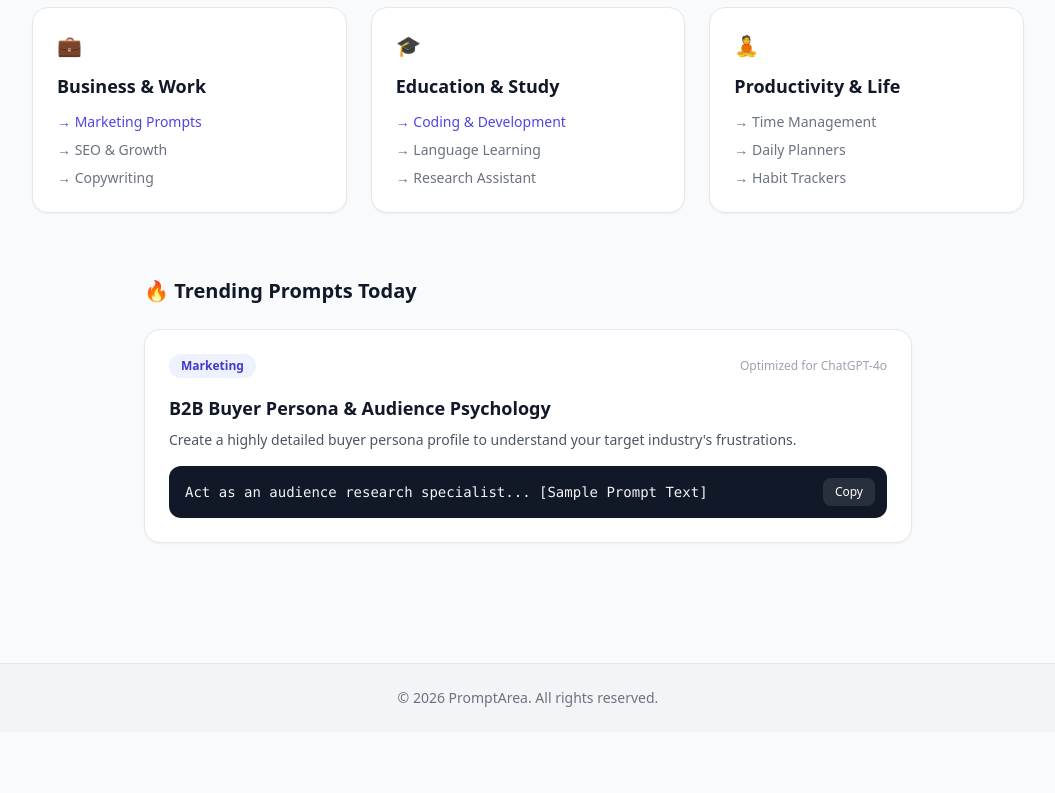
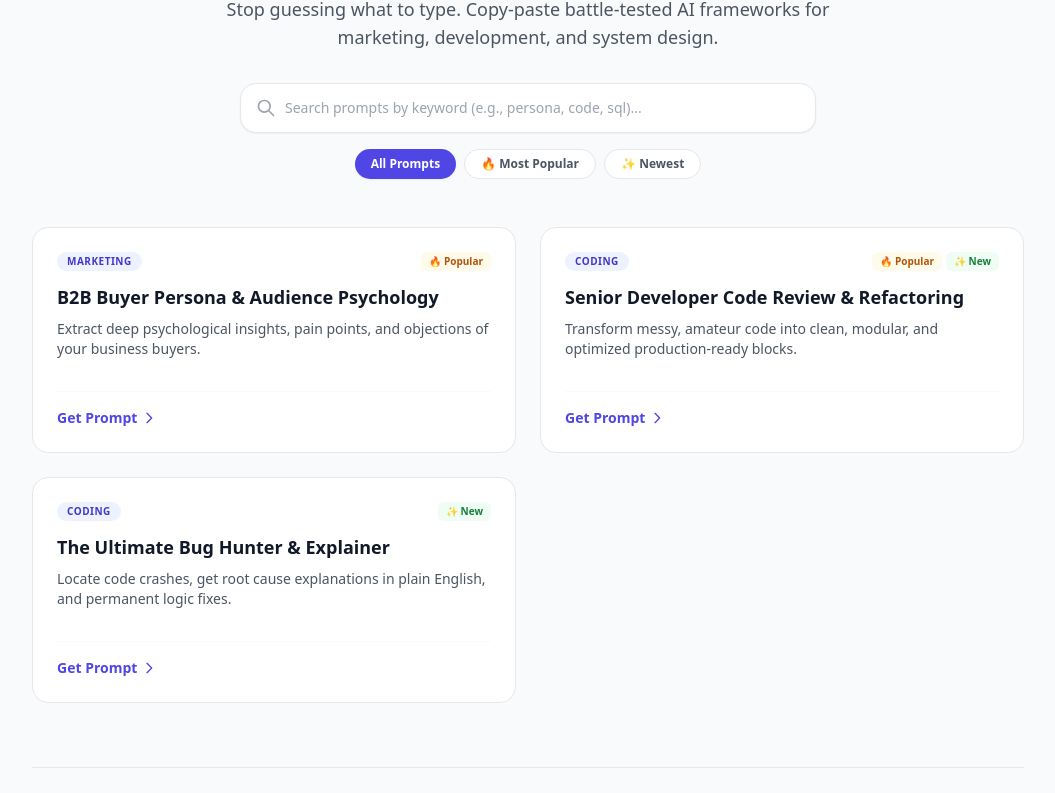
Before and after one commit to ozcanzeynep/promptarea, a plain HTML site: page index.html in a window 1280 px wide. Shown: the part 246-1039 px from the top of the page, without its empty margins (112-1167 px from the left). Before the commit the page ends 978 px from the top, so only its background shows below. Drawn offline with nearby package versions, Linux system fonts and the light colour scheme.

Commit message:
Add files via upload

```diff
--- a/index.html
+++ b/index.html
@@ -3,15 +3,16 @@
 <head>
     <meta charset="UTF-8">
     <meta name="viewport" content="width=device-width, initial-scale=1.0">
-    <title>PromptArea | Advanced AI Prompt Directory</title>
+    <title>PromptArea | Premium AI Prompts Marketplace</title>
+    <meta name="description" content="Discover advanced, copy-paste ready AI prompts for ChatGPT, Claude, and Midjourney to automate your business and coding workflows.">
     <script src="https://cdn.tailwindcss.com"></script>
 </head>
-<body class="bg-gray-50 text-gray-900 font-sans">
+<body class="bg-gray-50 text-gray-900 font-sans antialiased">
 
     <!-- Header -->
-    <header class="bg-white shadow-sm border-b border-gray-100">
-        <div class="max-w-5xl mx-auto px-4 py-5 flex justify-between items-center">
-            <h1 class="text-2xl font-bold text-indigo-600 tracking-tight">PromptArea<span class="text-gray-500 text-sm font-normal">.net</span></h1>
+    <header class="bg-white shadow-sm border-b border-gray-100 sticky top-0 z-50">
+        <div class="max-w-5xl mx-auto px-4 py-4 flex justify-between items-center">
+            <a href="index.html" class="text-2xl font-bold text-indigo-600 tracking-tight">PromptArea</a>
             <nav class="space-x-4 text-sm font-medium text-gray-600">
                 <a href="index.html" class="text-indigo-600">Home</a>
                 <a href="https://pinterest.com" target="_blank" class="hover:text-indigo-600">Pinterest</a>
@@ -19,91 +20,189 @@
         </div>
     </header>
 
-    <main class="max-w-5xl mx-auto px-4 py-12">
-        <!-- Giriş Spotu -->
-        <div class="text-center mb-12">
-            <h2 class="text-4xl font-extrabold text-gray-900 mb-4">Explore Professional AI Prompts</h2>
-            <p class="text-lg text-gray-600">Select a category to find curated, advanced prompts for your specific needs.</p>
+    <!-- Hero Section & Dynamic Search Engine -->
+    <section class="max-w-4xl mx-auto px-4 pt-16 pb-12 text-center">
+        <h1 class="text-4xl sm:text-5xl font-extrabold text-gray-900 tracking-tight">
+            Curated <span class="text-indigo-600">Advanced AI Prompts</span> <br class="hidden sm:inline">for Elite Professionals.
+        </h1>
+        <p class="text-lg text-gray-600 mt-4 max-w-2xl mx-auto">
+            Stop guessing what to type. Copy-paste battle-tested AI frameworks for marketing, development, and system design.
+        </p>
+
+        <!-- Dynamic Search Box -->
+        <div class="mt-8 max-w-xl mx-auto relative">
+            <div class="absolute inset-y-0 left-0 pl-4 flex items-center pointer-events-none">
+                <svg class="h-5 w-5 text-gray-400" fill="none" viewBox="0 0 24 24" stroke="currentColor">
+                    <path stroke-linecap="round" stroke-linejoin="round" stroke-width="2" d="M21 21l-6-6m2-5a7 7 0 11-14 0 7 7 0 0114 0z"/>
+                </svg>
+            </div>
+            <input type="text" id="searchInput" oninput="searchPrompts()" placeholder="Search prompts by keyword (e.g., persona, code, sql)..."
+                   class="w-full pl-11 pr-4 py-3.5 bg-white border border-gray-200 rounded-2xl shadow-sm focus:outline-none focus:ring-2 focus:ring-indigo-500 focus:border-indigo-500 text-sm transition-all">
         </div>
 
-        <!-- ================= KATEGORİ ALANLARI BAŞLANGICI ================= -->
-        <div class="grid grid-cols-1 md:grid-cols-3 gap-6 mb-16">
+        <!-- Filter Buttons (Filtreleme Altyapısı) -->
+        <div class="mt-4 flex flex-wrap justify-center gap-2">
+            <button onclick="filterType('all')" id="btn-all" class="px-4 py-1.5 bg-indigo-600 text-white text-xs font-semibold rounded-full shadow-sm transition-all">All Prompts</button>
+            <button onclick="filterType('popular')" id="btn-popular" class="px-4 py-1.5 bg-white text-gray-600 border border-gray-200 text-xs font-semibold rounded-full hover:bg-gray-50 transition-all">🔥 Most Popular</button>
+            <button onclick="filterType('new')" id="btn-new" class="px-4 py-1.5 bg-white text-gray-600 border border-gray-200 text-xs font-semibold rounded-full hover:bg-gray-50 transition-all">✨ Newest</button>
+        </div>
+    </section>
 
-            <!-- 1. ALAN: BUSINESS & WORK -->
-            <div class="bg-white p-6 rounded-2xl shadow-sm border border-gray-200">
-                <div class="text-xl mb-3">💼</div>
-                <h3 class="text-lg font-bold text-gray-900 mb-3">Business & Work</h3>
-                <div class="space-y-2 flex flex-col">
-                    <a href="marketing.html" class="text-sm text-indigo-600 hover:underline">→ Marketing Prompts</a>
-                    <a href="#" class="text-sm text-gray-500 hover:underline">→ SEO & Growth</a>
-                    <a href="#" class="text-sm text-gray-500 hover:underline">→ Copywriting</a>
-                </div>
-            </div>
+    <!-- Core Grid Area (Arama Sonuçlarının Canlı Listeleyeceği Yer) -->
+    <main class="max-w-5xl mx-auto px-4 pb-24">
 
-            <!-- 2. ALAN: EDUCATION -->
-            <div class="bg-white p-6 rounded-2xl shadow-sm border border-gray-200">
-                <div class="text-xl mb-3">🎓</div>
-                <h3 class="text-lg font-bold text-gray-900 mb-3">Education & Study</h3>
-                <div class="space-y-2 flex flex-col">
-                    <a href="coding.html" class="text-sm text-indigo-600 hover:underline">→ Coding & Development</a>
-                    <a href="#" class="text-sm text-gray-500 hover:underline">→ Language Learning</a>
-                    <a href="#" class="text-sm text-gray-500 hover:underline">→ Research Assistant</a>
-                </div>
-            </div>
+        <!-- Search Status / No Results Container -->
+        <div id="noResults" class="hidden text-center py-12 text-gray-500 text-sm font-medium">
+            No prompts found matching your keywords. Try searching for something else!
+        </div>
 
-            <!-- 3. ALAN: PERSONAL & PRODUCTIVITY -->
-            <div class="bg-white p-6 rounded-2xl shadow-sm border border-gray-200">
-                <div class="text-xl mb-3">🧘</div>
-                <h3 class="text-lg font-bold text-gray-900 mb-3">Productivity & Life</h3>
-                <div class="space-y-2 flex flex-col">
-                    <a href="#" class="text-sm text-gray-500 hover:underline">→ Time Management</a>
-                    <a href="#" class="text-sm text-gray-500 hover:underline">→ Daily Planners</a>
-                    <a href="#" class="text-sm text-gray-500 hover:underline">→ Habit Trackers</a>
-                </div>
-            </div>
+        <!-- DYNAMIC PROMPTS CONTAINER -->
+        <div id="promptsGrid" class="grid grid-cols-1 md:grid-cols-2 gap-6">
+            <!-- JavaScript buranın içini otomatik, saniyede dolduracak! -->
+        </div>
 
-        </div>
-        <!-- ================= KATEGORİ ALANLARI BİTİŞİ ================= -->
+        <hr class="my-16 border-gray-200">
 
-
-        <!-- TRENDING PROMPTS (ANA SAYFADAKİ ÖRNEKLER) -->
-        <div class="max-w-3xl mx-auto">
-            <h3 class="text-xl font-bold text-gray-900 mb-6 flex items-center gap-2">🔥 Trending Prompts Today</h3>
-
-            <!-- Örnek Kart -->
-            <div class="bg-white rounded-2xl shadow-sm border border-gray-200 p-6 mb-6">
-                <div class="flex items-center justify-between mb-4">
-                    <span class="bg-indigo-50 text-indigo-700 text-xs font-semibold px-3 py-1 rounded-full">Marketing</span>
-                    <span class="text-xs text-gray-400">Optimized for ChatGPT-4o</span>
-                </div>
-                <h4 class="text-lg font-bold text-gray-900 mb-2">B2B Buyer Persona & Audience Psychology</h4>
-                <p class="text-sm text-gray-600 mb-4">Create a highly detailed buyer persona profile to understand your target industry's frustrations.</p>
-                <div class="bg-gray-900 rounded-xl p-4 relative">
-                    <pre class="text-gray-100 text-sm whitespace-pre-wrap font-mono overflow-x-auto pr-16" id="prompt-1">Act as an audience research specialist... [Sample Prompt Text]</pre>
-                    <button onclick="copyPrompt('prompt-1', this)" class="absolute top-3 right-3 bg-white/10 hover:bg-white/20 text-white text-xs font-medium px-3 py-1.5 rounded-lg transition-all">Copy</button>
+        <!-- Static Categories Links (For SEO Structure) -->
+        <div>
+            <h3 class="text-xs font-bold text-gray-400 uppercase tracking-widest mb-4">Browse Categories Directly</h3>
+            <div class="grid grid-cols-1 sm:grid-cols-3 gap-4">
+                <a href="marketing.html" class="p-4 bg-white border border-gray-200 rounded-xl hover:border-indigo-500 transition-all shadow-xs block">
+                    <span class="text-sm font-bold text-gray-900 block">📢 Digital Marketing</span>
+                    <span class="text-xs text-gray-500">Personas, copywriting, hooks.</span>
+                </a>
+                <a href="coding.html" class="p-4 bg-white border border-gray-200 rounded-xl hover:border-indigo-500 transition-all shadow-xs block">
+                    <span class="text-sm font-bold text-gray-900 block">💻 Coding & Development</span>
+                    <span class="text-xs text-gray-500">Refactoring, SQL, Regex, APIs.</span>
+                </a>
+                <div class="p-4 bg-gray-100 border border-gray-200 rounded-xl opacity-60 block cursor-not-allowed">
+                    <span class="text-sm font-bold text-gray-400 block">🎓 Education & Study</span>
+                    <span class="text-xs text-gray-400">Coming soon...</span>
                 </div>
             </div>
         </div>
-
     </main>
 
-    <footer class="bg-gray-100 border-t border-gray-200 py-6 text-center text-sm text-gray-500 mt-12">
+    <footer class="bg-gray-100 border-t border-gray-200 py-6 text-center text-sm text-gray-500">
         <p>&copy; 2026 PromptArea. All rights reserved.</p>
     </footer>
 
+    <!-- 🧠 AKILLI MERKEZİ ARAMA MOTORU KODU (JAVASCRIPT) -->
     <script>
-        function copyPrompt(id, button) {
-            const text = document.getElementById(id).innerText;
-            navigator.clipboard.writeText(text).then(() => {
-                const originalText = button.innerText;
-                button.innerText = "Copied! ✓";
-                button.classList.add('bg-green-600');
-                setTimeout(() => {
-                    button.innerText = originalText;
-                    button.classList.remove('bg-green-600');
-                }, 2000);
+        // Bütün prompt verilerimizin toplandığı havuz. Yeni prompt ekledikçe sadece buraya ekleme yapacaksın!
+        const promptDatabase = [
+            {
+                id: "p1",
+                title: "B2B Buyer Persona & Audience Psychology",
+                desc: "Extract deep psychological insights, pain points, and objections of your business buyers.",
+                category: "Marketing",
+                link: "b2b-persona.html",
+                tags: ["marketing", "persona", "strategy", "audience", "psychology"],
+                isPopular: true,
+                isNew: false
+            },
+            {
+                id: "p2",
+                title: "Senior Developer Code Review & Refactoring",
+                desc: "Transform messy, amateur code into clean, modular, and optimized production-ready blocks.",
+                category: "Coding",
+                link: "coding.html",
+                tags: ["code", "refactor", "clean code", "python", "javascript", "developer"],
+                isPopular: true,
+                isNew: true
+            },
+            {
+                id: "p3",
+                title: "The Ultimate Bug Hunter & Explainer",
+                desc: "Locate code crashes, get root cause explanations in plain English, and permanent logic fixes.",
+                category: "Coding",
+                link: "coding.html",
+                tags: ["bug", "error", "debug", "crash", "fix"],
+                isPopular: false,
+                isNew: true
+            }
+        ];
+
+        let currentFilter = 'all';
+
+        // Promptları ekrana dinamik basan fonksiyon
+        function renderPrompts(data) {
+            const grid = document.getElementById('promptsGrid');
+            const noResults = document.getElementById('noResults');
+            grid.innerHTML = '';
+
+            if (data.length === 0) {
+                noResults.classList.remove('hidden');
+                return;
+            } else {
+                noResults.classList.add('hidden');
+            }
+
+            data.forEach(item => {
+                const card = `
+                    <div class="bg-white rounded-2xl shadow-xs border border-gray-200 p-6 flex flex-col justify-between hover:shadow-md transition-all">
+                        <div>
+                            <div class="flex items-center justify-between mb-3">
+                                <span class="bg-indigo-50 text-indigo-700 text-[10px] font-bold px-2.5 py-0.5 rounded-full uppercase tracking-wider">${item.category}</span>
+                                <div class="flex gap-1">
+                                    ${item.isPopular ? '<span class="bg-amber-50 text-amber-700 text-[10px] font-bold px-2 py-0.5 rounded-md">🔥 Popular</span>' : ''}
+                                    ${item.isNew ? '<span class="bg-green-50 text-green-700 text-[10px] font-bold px-2 py-0.5 rounded-md">✨ New</span>' : ''}
+                                </div>
+                            </div>
+                            <h3 class="text-lg font-bold text-gray-900 mb-2">${item.title}</h3>
+                            <p class="text-sm text-gray-600 mb-4">${item.desc}</p>
+                        </div>
+                        <div class="mt-4 pt-4 border-t border-gray-50 flex justify-between items-center">
+                            <a href="${item.link}" class="text-sm font-semibold text-indigo-600 hover:text-indigo-800 hover:underline inline-flex items-center gap-1">
+                                Get Prompt
+                                <svg class="w-4 h-4" fill="none" stroke="currentColor" viewBox="0 0 24 24"><path stroke-linecap="round" stroke-linejoin="round" stroke-width="2" d="M9 5l7 7-7 7"/></svg>
+                            </a>
+                        </div>
+                    </div>
+                `;
+                grid.innerHTML += card;
             });
         }
+
+        // Anlık Arama Yapma Motoru
+        function searchPrompts() {
+            const keyword = document.getElementById('searchInput').value.toLowerCase();
+
+            let filtered = promptDatabase.filter(item => {
+                const matchesTitle = item.title.toLowerCase().includes(keyword);
+                const matchesDesc = item.desc.toLowerCase().includes(keyword);
+                const matchesTags = item.tags.some(tag => tag.includes(keyword));
+                return matchesTitle || matchesDesc || matchesTags;
+            });
+
+            // Eğer filtre seçildiyse aramayı filtreye göre de daralt
+            if (currentFilter === 'popular') {
+                filtered = filtered.filter(item => item.isPopular);
+            } else if (currentFilter === 'new') {
+                filtered = filtered.filter(item => item.isNew);
+            }
+
+            renderPrompts(filtered);
+        }
+
+        // Buton Filtrelerini Yönetme
+        function filterType(type) {
+            currentFilter = type;
+
+            // Buton renklerini sıfırla
+            const buttons = ['all', 'popular', 'new'];
+            buttons.forEach(b => {
+                const btn = document.getElementById(`btn-${b}`);
+                btn.className = "px-4 py-1.5 border text-xs font-semibold rounded-full transition-all " +
+                                (b === type ? "bg-indigo-600 text-white border-transparent shadow-sm" : "bg-white text-gray-600 border-gray-200 hover:bg-gray-50");
+            });
+
+            // Arama fonksiyonunu tetikle (böylece arama kutusundaki kelimeyle filtre çakışmaz)
+            searchPrompts();
+        }
+
+        // Site ilk açıldığında tüm promptları listele
+        renderPrompts(promptDatabase);
     </script>
 </body>
 </html>
```
